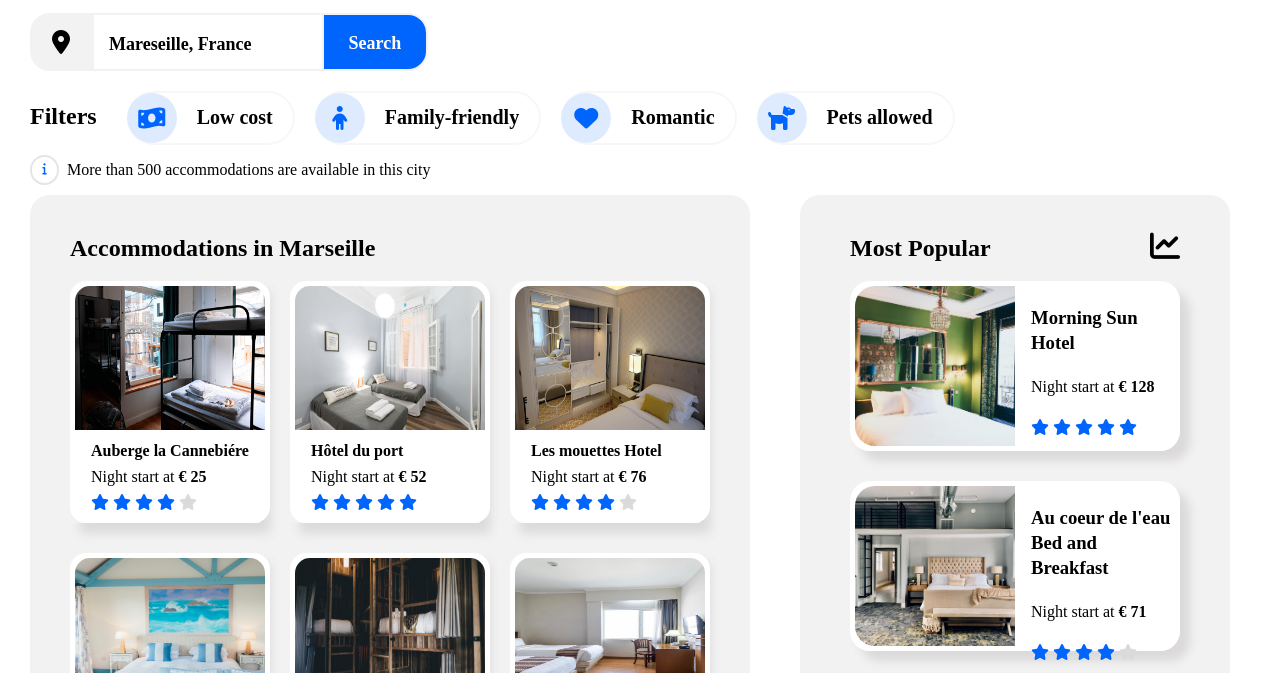
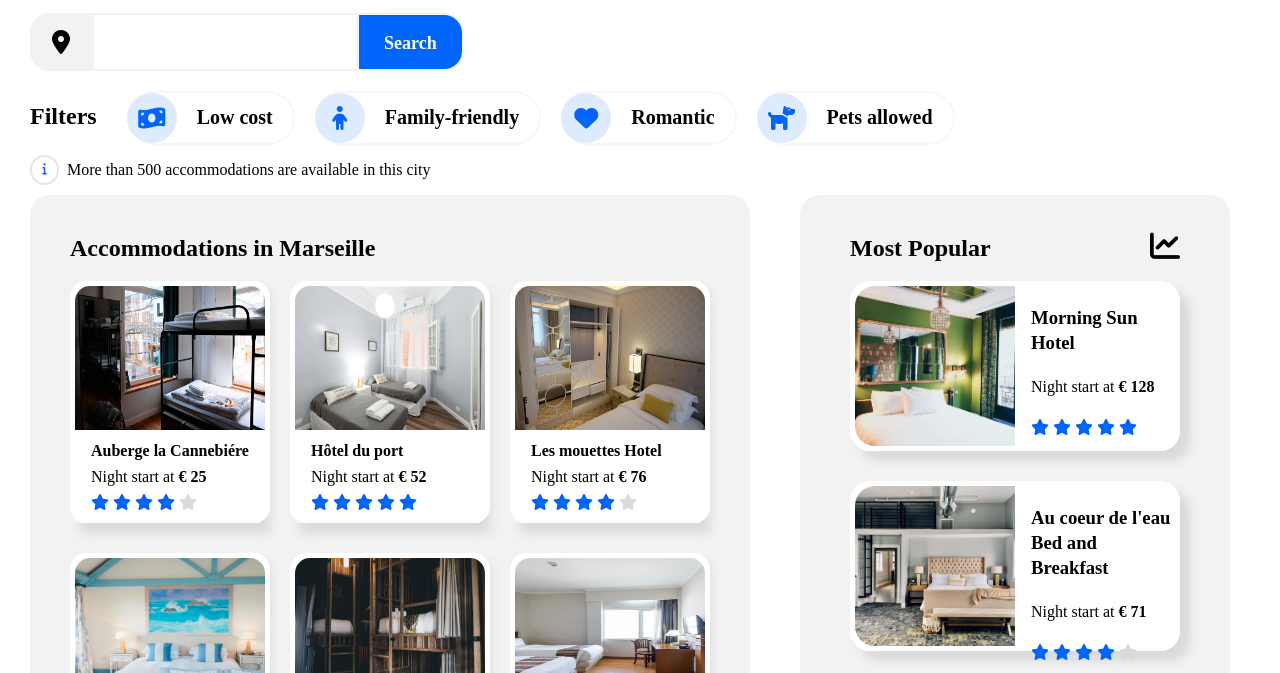
Before and after one commit to Z-Hadi/Project-2, a plain HTML site: page Index.html in a window 1280 px wide. Shown: the part 127-800 px from the top of the page. Drawn offline with Linux system fonts and the light colour scheme.

Commit message:
adding text input to the search bar

```diff
--- a/CSS/style.css
+++ b/CSS/style.css
@@ -103,9 +103,19 @@ body {
 
 .search-item-france {
   display: flex;
-  padding: 5px 70px 0px 15px;
+  padding-top: 1px;
+  padding-right: 1px;
   border: 2px solid #f2f2f2;
   border-right: none;
+}
+
+input {
+  border: none;
+  height: 50px;
+  width: 250px;
+  border-color: #f2f2f2;
+  padding-left: 10px;
+  font: bold 20px Raleway;
 }
 
 .search-item-location {
@@ -140,6 +150,12 @@ body {
   border-radius: 50px;
   margin-right: 20px;
   box-sizing: border-box;
+  transition-duration: 0.1s;
+  cursor: pointer;
+}
+
+.filter-selection:hover {
+  transform: scale(1.1);
 }
 
 .filter-item-icon {
--- a/Index.html
+++ b/Index.html
@@ -37,7 +37,10 @@
     <div class="search">
       <div class="search-item-location"><i id="info" class="fas fa-map-marker-alt"></i> </div>
       <div class="search-item-france">
-        <h4>Mareseille, France</h4>
+        <form action="/action_page.php">
+          <label for="search"></label>
+          <input type="text" id="search" name="search">
+        </form>
       </div>
       <div class="search-item-search">
         <span class="full-text">
```
